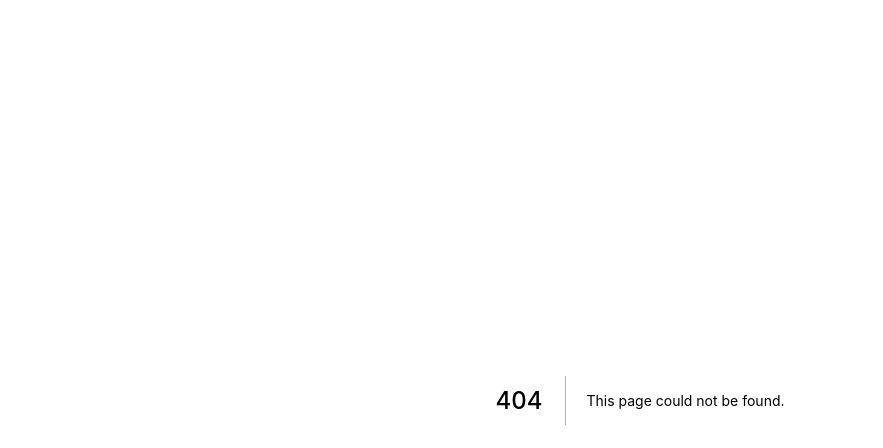
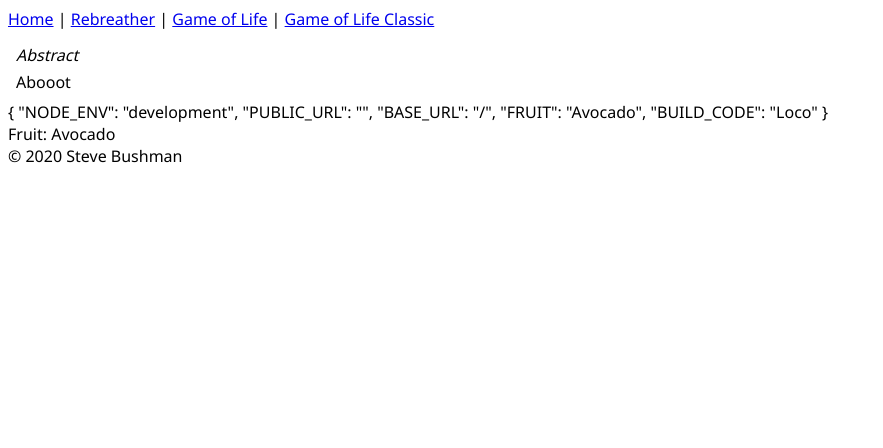
Before and after one commit to bushmango/next-bauble, a Next.js app: page /about in a window 1280 px wide. Before the commit this address had no page. Shown: the top 448 px of the page, without its empty margins (0-883 px from the left). Built offline with nearby package versions, Linux system fonts and the light colour scheme.

Commit message:
api test

```diff
--- /dev/null
+++ b/components/About.tsx
@@ -0,0 +1,13 @@
+import * as React from 'react'
+import { Abstract } from './Abstract'
+import { Layout } from './Layout'
+
+export const AboutFull = () => {
+  return (
+    <Layout title='About'>
+      <Abstract>Abooot</Abstract>
+      <div>{JSON.stringify(process.env, null, 2)}</div>
+      <div>Fruit: {process.env.FRUIT}</div>
+    </Layout>
+  )
+}
--- /dev/null
+++ b/next.config.js
@@ -0,0 +1,5 @@
+module.exports = {
+  env: {
+    FRUIT: process.env.FRUIT,
+  },
+}
--- /dev/null
+++ b/pages/about.tsx
@@ -0,0 +1,9 @@
+import { NextPage } from 'next'
+import * as React from 'react'
+import { AboutFull } from '../components/About'
+
+const Page: NextPage = () => {
+  return <AboutFull />
+}
+
+export default Page
--- /dev/null
+++ b/pages/api/about.ts
@@ -0,0 +1,11 @@
+export default (_: any, res: any) => {
+  res.statusCode = 200
+  res.setHeader('Content-Type', 'application/json')
+  res.end(
+    JSON.stringify({
+      name: 'Bauble',
+      fruit: process.env.FRUIT,
+      buildCode: process.env.BUILD_CODE,
+    }),
+  )
+}
```
Also changed, not shown: 1 other file (tests, documents, lock files or other folders).
